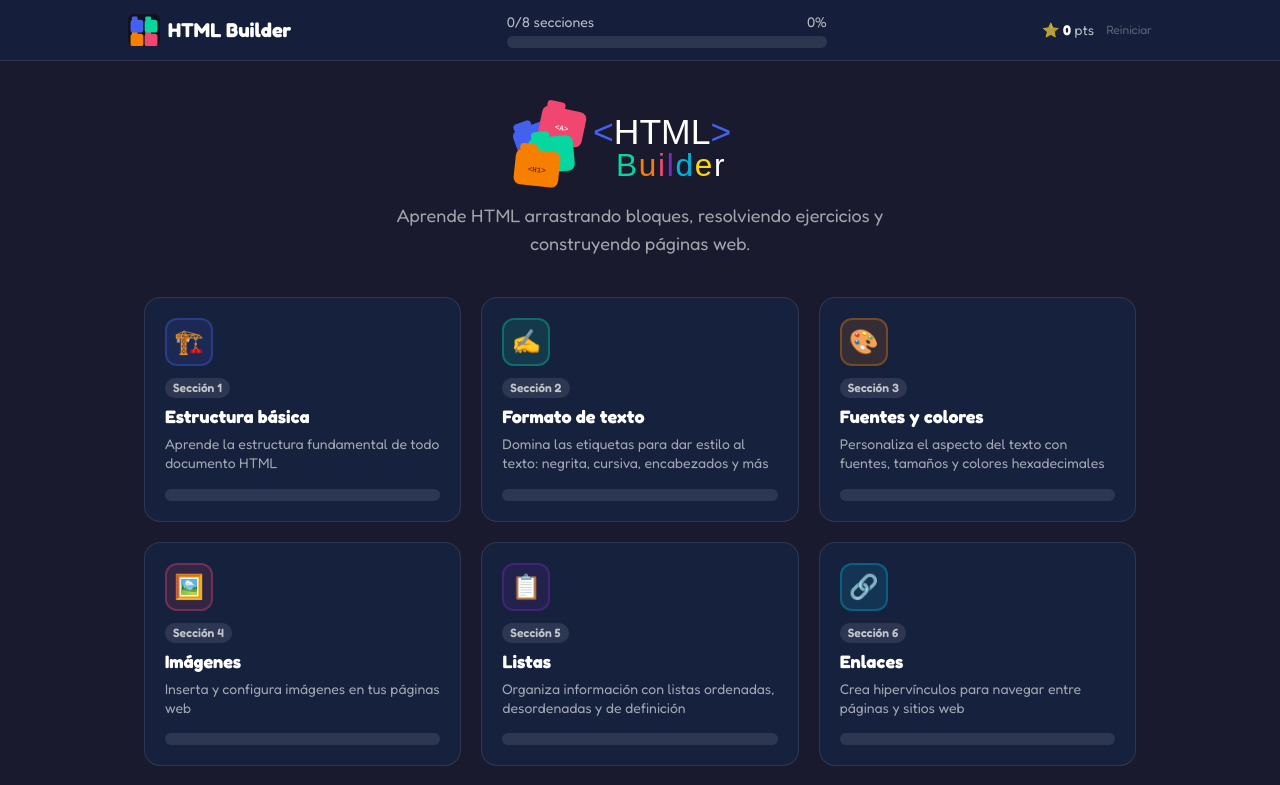
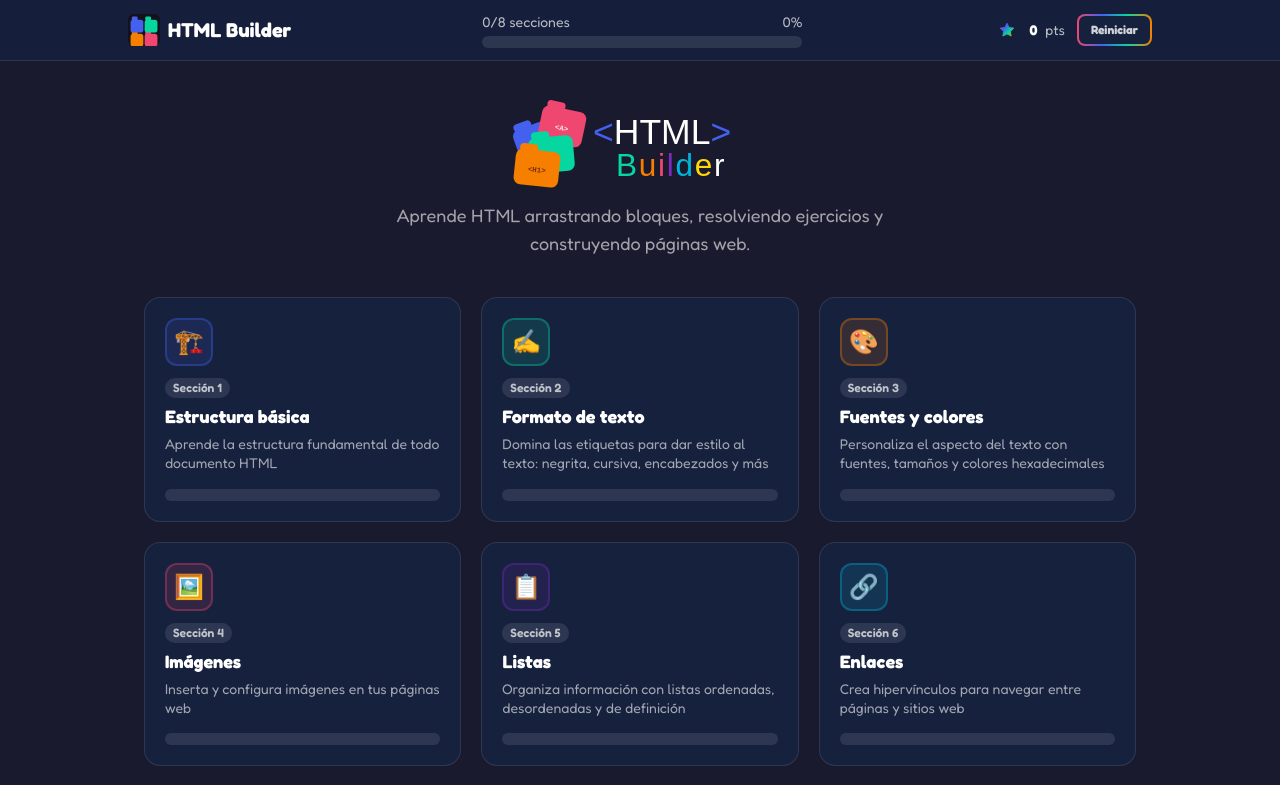
Before and after one commit to Oliver-G-R/html-builder, a React (Vite) app: page / in a window 1280 px wide. Shown: the top 785 px of the page. Built offline with nearby package versions, Linux system fonts and the light colour scheme.

Commit message:
feat: botón reiniciar y estrella de puntos con degradado de colores del logo

```diff
--- a/src/routes/Layout.tsx
+++ b/src/routes/Layout.tsx
@@ -51,12 +51,41 @@ export function Layout() {
           </div>
 
           <div className="flex items-center gap-3">
-            <div className="text-sm text-white/70">
-              ⭐ <span className="font-bold text-white">{totalScore}</span> pts
+            <div className="flex items-center gap-2 text-sm text-white/70">
+              <div
+                className="w-7 h-7 rounded-lg flex items-center justify-center shrink-0"
+                style={{
+                  background: 'transparent padding-box, linear-gradient(135deg, #ef476f, #4361ee, #06d6a0, #f77f00) border-box',
+                  border: '2px solid transparent',
+                }}
+              >
+                <svg viewBox="0 0 24 24" className="w-4 h-4" fill="none">
+                  <defs>
+                    <linearGradient id="star-grad" x1="0%" y1="0%" x2="100%" y2="100%">
+                      <stop offset="0%" stopColor="#ef476f" />
+                      <stop offset="33%" stopColor="#4361ee" />
+                      <stop offset="66%" stopColor="#06d6a0" />
+                      <stop offset="100%" stopColor="#f77f00" />
+                    </linearGradient>
+                  </defs>
+                  <path
+                    d="M12 2l3.09 6.26L22 9.27l-5 4.87 1.18 6.88L12 17.77l-6.18 3.25L7 14.14 2 9.27l6.91-1.01L12 2z"
+                    stroke="url(#star-grad)"
+                    strokeWidth="1.5"
+                    strokeLinejoin="round"
+                    fill="url(#star-grad)"
+                  />
+                </svg>
+              </div>
+              <span className="font-bold text-white">{totalScore}</span> pts
             </div>
             <button
               onClick={() => { if (confirm('¿Reiniciar todo el progreso?')) resetProgress(); }}
-              className="text-xs text-white/30 hover:text-white/60 transition-colors cursor-pointer"
+              className="text-xs font-bold text-white/80 hover:text-white px-3 py-1.5 rounded-lg transition-all hover:scale-105 cursor-pointer"
+              style={{
+                background: 'linear-gradient(#16213e, #16213e) padding-box, linear-gradient(90deg, #ef476f, #4361ee, #06d6a0, #f77f00) border-box',
+                border: '2px solid transparent',
+              }}
             >
               Reiniciar
             </button>
```
